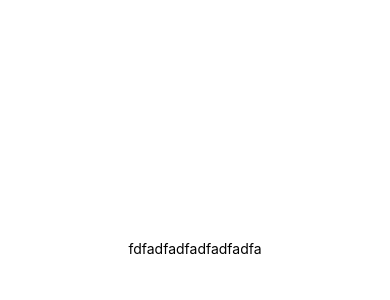
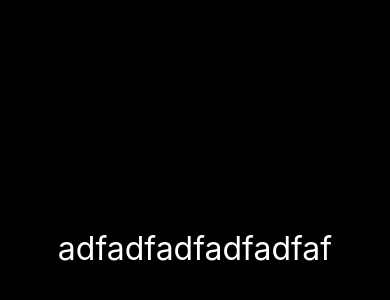
Before and after one commit to adrielhenry33/teamsApp, a React Native app in the folder teams/: screen / in a window 390 px wide. Shown: the part 174-474 px from the top of the page. Built offline with nearby package versions, Linux system fonts and the light colour scheme.

Commit message:
instalando o styled component e criando o styles.ts

```diff
--- a/teams/App.tsx
+++ b/teams/App.tsx
@@ -3,6 +3,6 @@
 
 export default function App() {
   return (
-    <Groups></Groups>
+    <Groups/>
   );
 }
--- a/teams/package.json
+++ b/teams/package.json
@@ -13,7 +13,8 @@
     "expo": "~50.0.14",
     "expo-status-bar": "~1.11.1",
     "react": "18.2.0",
-    "react-native": "0.73.6"
+    "react-native": "0.73.6",
+    "styled-components": "^6.1.8"
   },
   "devDependencies": {
     "@babel/core": "^7.20.0",
--- a/teams/src/screens/Groups/index.tsx
+++ b/teams/src/screens/Groups/index.tsx
@@ -1,19 +1,13 @@
 import { StyleSheet, Text, View } from 'react-native';
+
+import { Container , Title } from './styles';
 
 export default function Groups() {
   return (
-    <View style={styles.container}>
-      <Text>fdfadfadfadfadfadfa</Text>
-
-    </View>
+    <Container>
+      <Title>
+        adfadfadfadfadfaf
+      </Title>
+    </Container>
   );
 }
-
-const styles = StyleSheet.create({
-  container: {
-    flex: 1,
-    backgroundColor: '#fff',
-    alignItems: 'center',
-    justifyContent: 'center',
-  },
-});
--- /dev/null
+++ b/teams/src/screens/Groups/styles.ts
@@ -0,0 +1,16 @@
+import styled from 'styled-components/native';
+
+export const Container = styled.View`
+
+    flex: 1;
+    background-color: #000;
+    align-items: center;
+    justify-content: center;
+
+`;
+
+export const Title = styled.Text`
+    color: #fff;
+    font-size: 32px;
+
+`;
```
Also changed, not shown: 1 other file (tests, documents, lock files or other folders).
